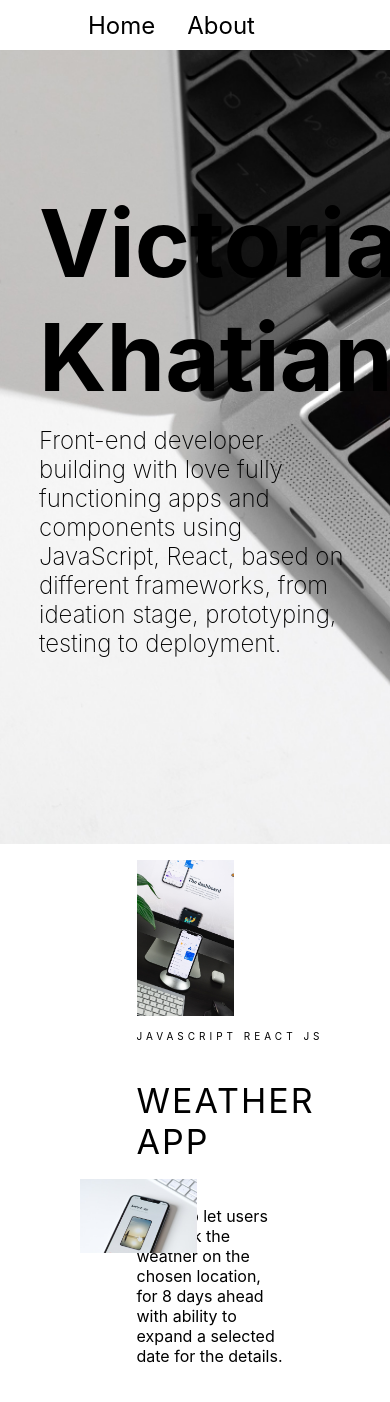
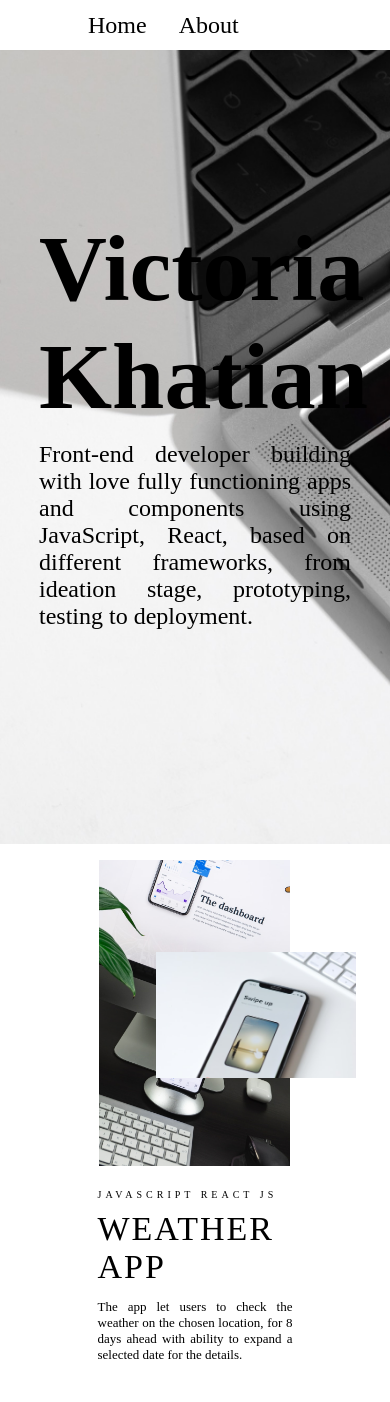
Before and after one commit to VicKhatian/portfolio, a React (Create React App) app: page / in a window 390 px wide. Shown: the top 1402 px of the page. Built offline with nearby package versions, Linux system fonts and the light colour scheme.

Commit message:
projectLeft is fully responsive

```diff
--- a/src/App.css
+++ b/src/App.css
@@ -9,9 +9,9 @@
   color: white;
 } */
 @import url("https://fonts.googleapis.com/css?family=Roboto+Flex:400,700,300,100,950|Noto+Sans:400|Roboto:400,300");
-
+/*
 .app {
   position: relative;
   width: 100%;
   height: 4005px;
-}
+} */
--- a/src/components/ProjectLeft/ProjectLeft.css
+++ b/src/components/ProjectLeft/ProjectLeft.css
@@ -6,25 +6,36 @@
   position: relative;
   width: 100%;
   height: auto;
-  padding: 4vw 10vw 2vw 10vw;
+  padding: 4vw 0 2vw 0;
 }
-@media only screen and (max-width: 600px) {
+@media only screen and (max-width: 767px) {
   .project-section {
     flex-direction: column;
   }
 }
 
 .left-box {
+  /* border: solid red; */
+  padding-left: 10vw;
   width: 50%;
+  min-height: 310px;
+}
+
+@media only screen and (max-width: 767px) {
+  .left-box {
+    padding-left: 1vw;
+  }
 }
 
 .back {
+  position: relative;
   width: 25vw;
   height: 40vw;
-  max-height: 600px;
-  max-width: 480px;
+  min-width: 191px;
+  min-height: 306px;
+  /* max-height: 600px;
+  max-width: 480px; */
   background-color: rgb(225, 219, 219);
-  /* background-image: url("../../images/p1-img-back.png"); */
   background-size: cover;
 }
 
@@ -39,14 +50,25 @@
   max-height: 400px;
   max-width: 650px;
   background-color: rgb(225, 219, 219);
-  /* background-image: url("../../images/p1-img-front.png"); */
   background-size: cover;
 }
 
+@media only screen and (max-width: 767px) {
+  .front {
+    position: absolute;
+    left: 40%;
+    top: 20%;
+    width: 30vw;
+    min-width: 200px;
+    height: auto;
+    background-color: rgb(225, 219, 219);
+    background-size: cover;
+  }
+}
+
 .right-info-box {
+  /* border: solid green; */
   display: flex;
-  /* position: relative;
-  float: left; */
   flex-direction: column;
   justify-content: center;
   width: 50%;
@@ -59,6 +81,12 @@ h3 {
   text-transform: uppercase;
 }
 
+@media only screen and (max-width: 767px) {
+  h3 {
+    margin-top: 10%;
+  }
+}
+
 h2 {
   font-weight: 400;
   font-size: 34px;
@@ -66,8 +94,23 @@ h2 {
   text-transform: uppercase;
 }
 
+@media only screen and (max-width: 767px) {
+  h2 {
+    margin: 0;
+  }
+}
+
 p {
   font-weight: 400;
   font-size: 16px;
   width: 75%;
+  text-align: justify;
 }
+
+@media only screen and (max-width: 767px) {
+  p {
+    font-weight: 400;
+    font-size: 13px;
+    width: 100%;
+  }
+}
--- a/src/index.css
+++ b/src/index.css
@@ -1,13 +1,15 @@
 body {
   margin: 0;
-  font-family: -apple-system, BlinkMacSystemFont, 'Segoe UI', 'Roboto', 'Oxygen',
-    'Ubuntu', 'Cantarell', 'Fira Sans', 'Droid Sans', 'Helvetica Neue',
+  /* max-width: 100%; */
+  /* overflow-x: hidden; */
+  /* font-family: -apple-system, BlinkMacSystemFont, "Segoe UI", "Roboto", "Oxygen",
+    "Ubuntu", "Cantarell", "Fira Sans", "Droid Sans", "Helvetica Neue",
     sans-serif;
   -webkit-font-smoothing: antialiased;
-  -moz-osx-font-smoothing: grayscale;
+  -moz-osx-font-smoothing: grayscale; */
 }
 
-code {
+/* code {
   font-family: source-code-pro, Menlo, Monaco, Consolas, 'Courier New',
     monospace;
-}
+} */
--- a/src/pages/Home/Home.css
+++ b/src/pages/Home/Home.css
@@ -12,9 +12,6 @@
 @import url("https://fonts.googleapis.com/css?family=Roboto+Flex:400,700,300,100,950|Noto+Sans:400|Roboto:400,300");
 
 .homeapp {
-  /* display: flex;
-  flex-direction: column;
-  text-align: center; */
   position: relative;
   width: 100%;
   height: 4005px;
```
